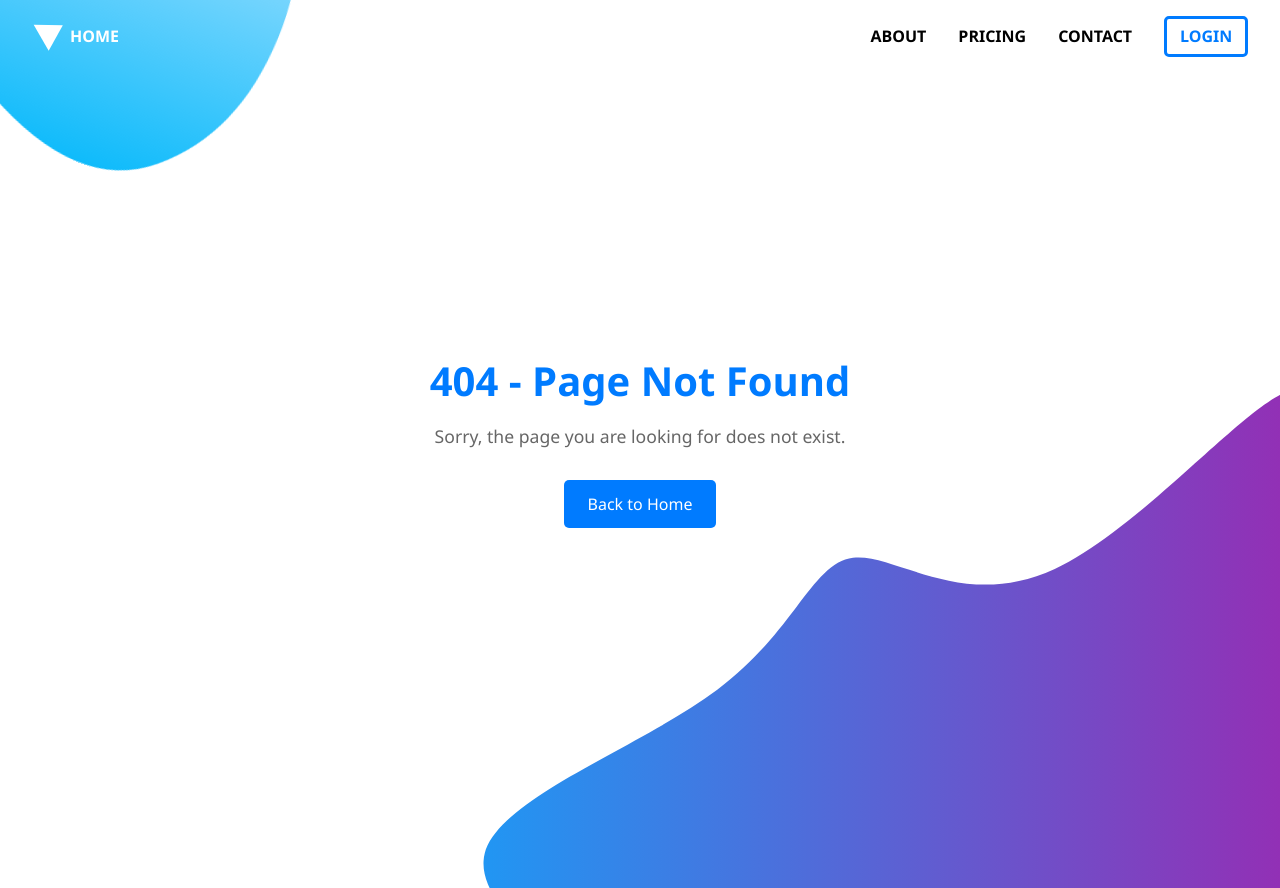
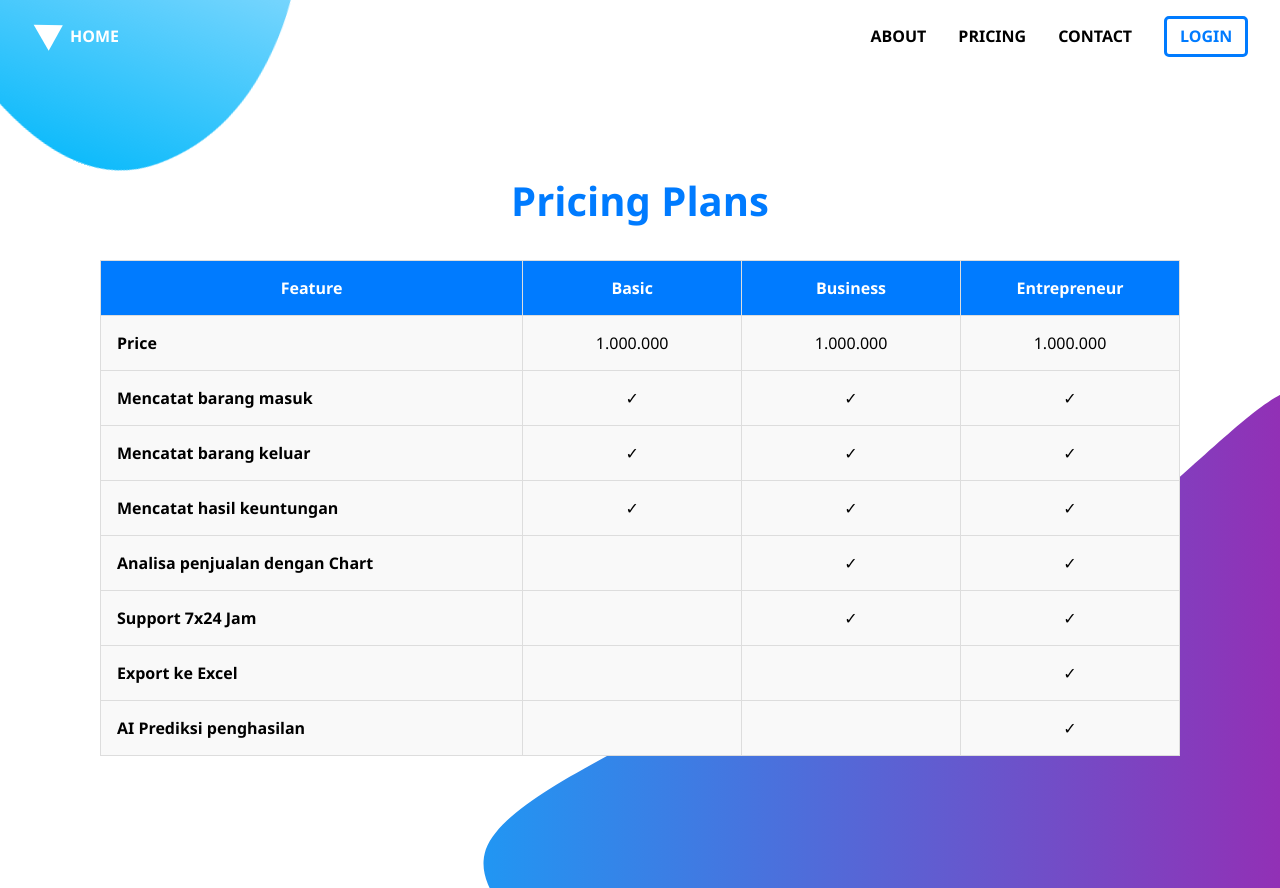
Before and after one commit to kevinromario/kdt-fet, a Next.js app in the folder test_two/: page /pricing in a window 1280 px wide. Before the commit this address had no page. Before the commit the page ends 809 px from the top, so only its background shows below. Built offline with nearby package versions, Linux system fonts and the light colour scheme.

Commit message:
feat: pricing page

```diff
--- /dev/null
+++ b/test_two/src/app/pricing/page.tsx
@@ -0,0 +1,67 @@
+export default function Pricing() {
+  return (
+    <div className="pricing">
+      <h1>Pricing Plans</h1>
+      <table className="pricing-table">
+        <thead>
+          <tr>
+            <th>Feature</th>
+            <th>Basic</th>
+            <th>Business</th>
+            <th>Entrepreneur</th>
+          </tr>
+        </thead>
+        <tbody>
+          <tr>
+            <td>Price</td>
+            <td>1.000.000</td>
+            <td>1.000.000</td>
+            <td>1.000.000</td>
+          </tr>
+          <tr>
+            <td>Mencatat barang masuk</td>
+            <td>✓</td>
+            <td>✓</td>
+            <td>✓</td>
+          </tr>
+          <tr>
+            <td>Mencatat barang keluar</td>
+            <td>✓</td>
+            <td>✓</td>
+            <td>✓</td>
+          </tr>
+          <tr>
+            <td>Mencatat hasil keuntungan</td>
+            <td>✓</td>
+            <td>✓</td>
+            <td>✓</td>
+          </tr>
+          <tr>
+            <td>Analisa penjualan dengan Chart</td>
+            <td></td>
+            <td>✓</td>
+            <td>✓</td>
+          </tr>
+          <tr>
+            <td>Support 7x24 Jam</td>
+            <td></td>
+            <td>✓</td>
+            <td>✓</td>
+          </tr>
+          <tr>
+            <td>Export ke Excel</td>
+            <td></td>
+            <td></td>
+            <td>✓</td>
+          </tr>
+          <tr>
+            <td>AI Prediksi penghasilan</td>
+            <td></td>
+            <td></td>
+            <td>✓</td>
+          </tr>
+        </tbody>
+      </table>
+    </div>
+  );
+}
--- a/test_two/src/app/styles/globals.scss
+++ b/test_two/src/app/styles/globals.scss
@@ -6,6 +6,7 @@
 @use './about.scss';
 @use './contact.scss';
 @use './login.scss';
+@use './pricing.scss';
 
 * {
   box-sizing: border-box;
--- /dev/null
+++ b/test_two/src/app/styles/pricing.scss
@@ -0,0 +1,68 @@
+@use './variables' as var;
+
+.pricing {
+  padding: 100px;
+  text-align: center;
+
+  @media (max-width: 1155px) {
+    padding: 20px;
+    padding-top: 70px;
+  }
+
+  @media (max-width: 720px) {
+    padding: 20px;
+    padding-top: 30px;
+  }
+
+  h1 {
+    font-size: 40px;
+    color: var.$blue;
+    margin-bottom: 30px;
+
+    @media (min-width: 1441px) {
+      font-size: 60px;
+    }
+
+    @media (max-width: 426px) {
+      font-size: 30px;
+    }
+  }
+}
+
+.pricing-table {
+  width: 100%;
+  border-collapse: collapse;
+  margin: 2rem 0;
+
+  th,
+  td {
+    padding: 1rem;
+    text-align: center;
+    border: 1px solid #ddd;
+  }
+
+  th {
+    background-color: var.$blue;
+    color: white;
+    font-weight: bold;
+  }
+
+  tr {
+    background-color: #f9f9f9;
+  }
+
+  tr:hover {
+    background-color: #f1f1f1;
+  }
+
+  td {
+    &:first-child {
+      text-align: left;
+      font-weight: bold;
+    }
+
+    &:not(:first-child) {
+      min-width: 150px;
+    }
+  }
+}
```
